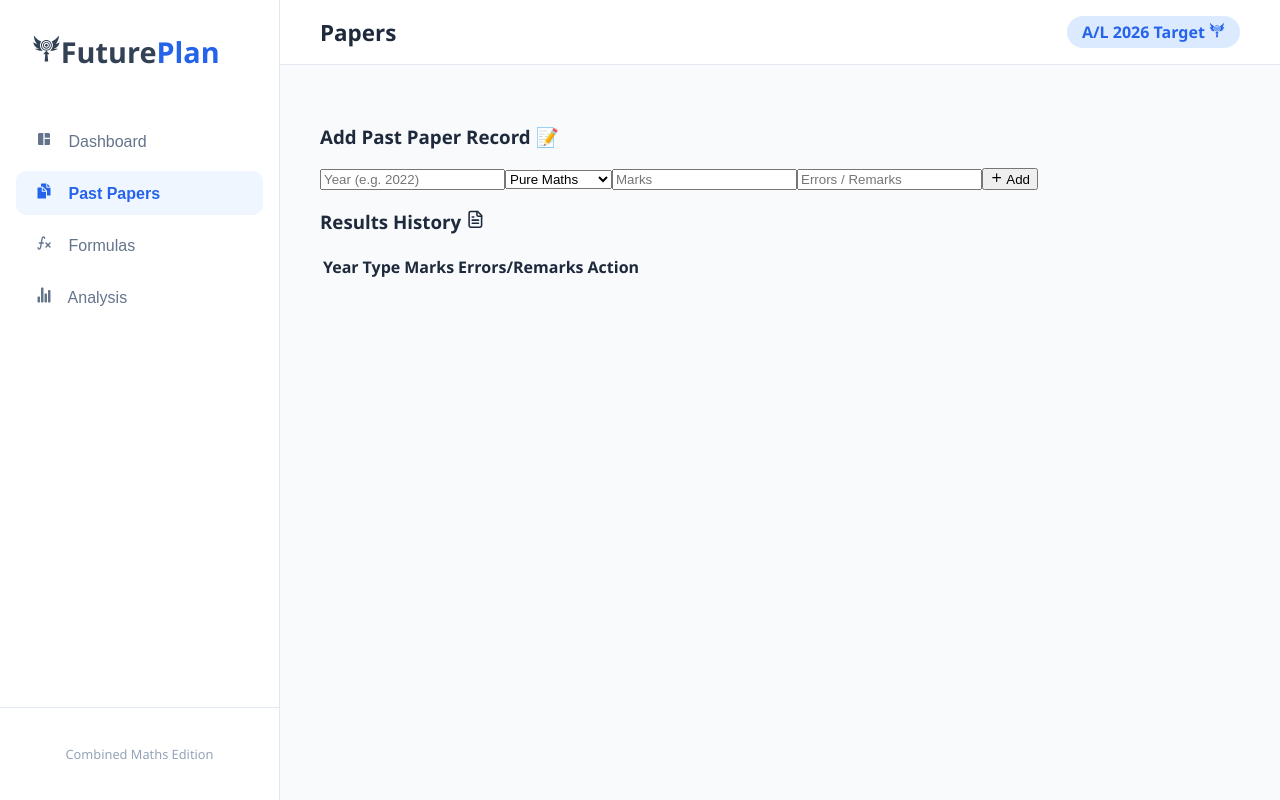
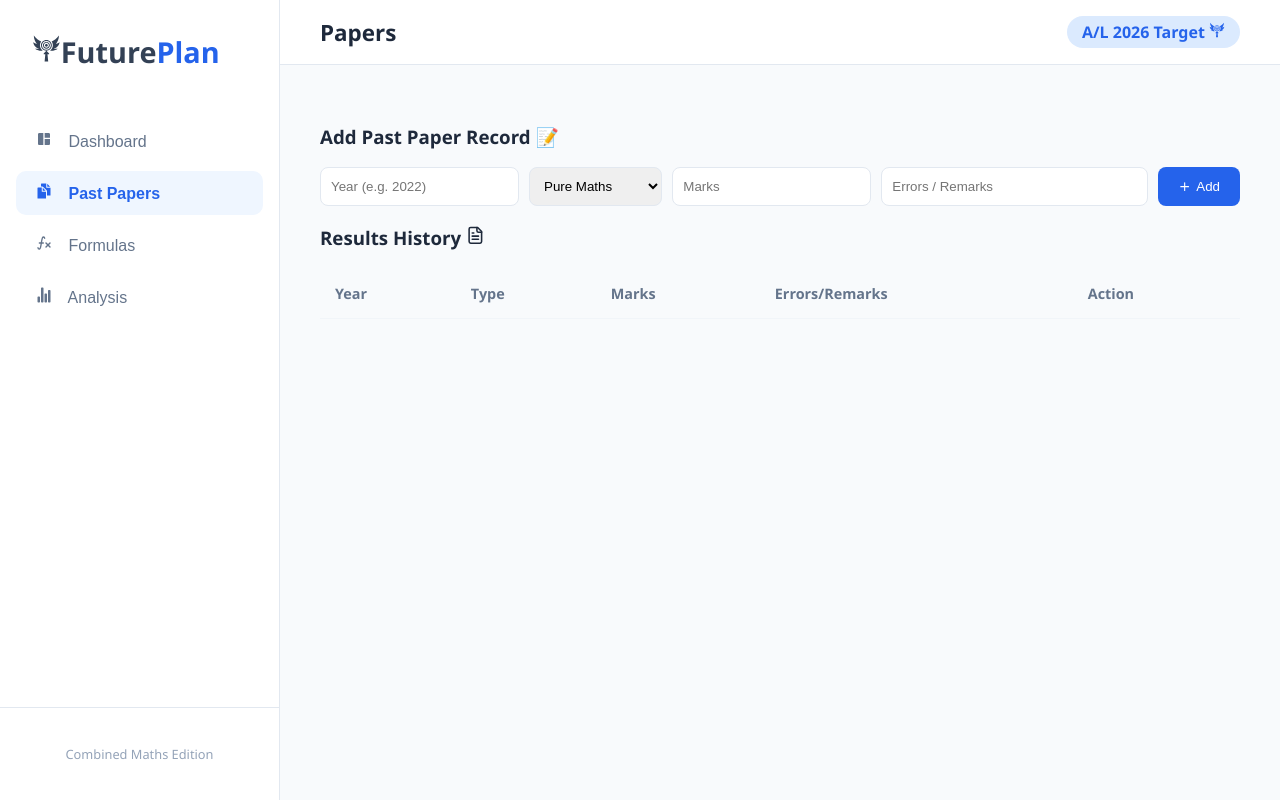
Before and after one commit to lakshan-beast/Future-Plan, a React (Vite) app: page / in a window 1280 px wide. Both pictures are taken after a click on the button "Past Papers". Built offline with nearby package versions, Linux system fonts and the light colour scheme.

Commit message:
Add styles for Papers page: implement form layout and table design

```diff
--- a/src/styles/main.scss
+++ b/src/styles/main.scss
@@ -344,3 +344,91 @@ body {
     }
   }
 }
+
+.papers-page {
+  .paper-form {
+    display: grid;
+    grid-template-columns: 1fr 1fr 1fr 2fr auto;
+    gap: 10px;
+    margin-top: 15px;
+
+    input,
+    select {
+      padding: 10px;
+      border-radius: 8px;
+      border: 1px solid #e2e8f0;
+      outline: none;
+      &:focus {
+        border-color: #2563eb;
+      }
+    }
+
+    button {
+      background: #2563eb;
+      color: white;
+      border: none;
+      padding: 10px 20px;
+      border-radius: 8px;
+      cursor: pointer;
+      display: flex;
+      align-items: center;
+      gap: 5px;
+      &:hover {
+        background: #1d4ed8;
+      }
+    }
+  }
+
+  .papers-table {
+    width: 100%;
+    border-collapse: collapse;
+    margin-top: 15px;
+    th,
+    td {
+      padding: 15px;
+      text-align: left;
+      border-bottom: 1px solid #f1f5f9;
+    }
+    th {
+      color: #64748b;
+      font-weight: 600;
+      font-size: 0.9rem;
+    }
+
+    .tag {
+      padding: 4px 10px;
+      border-radius: 20px;
+      font-size: 0.8rem;
+      font-weight: 600;
+    }
+    .pure {
+      background: #dbeafe;
+      color: #1e40af;
+    }
+    .applied {
+      background: #fef3c7;
+      color: #92400e;
+    }
+
+    .mark-badge {
+      font-weight: 700;
+      color: #1e293b;
+      background: #f1f5f9;
+      padding: 4px 8px;
+      border-radius: 6px;
+    }
+    .error-cell {
+      color: #64748b;
+      font-style: italic;
+      max-width: 250px;
+    }
+
+    .delete-btn {
+      color: #ef4444;
+      background: none;
+      border: none;
+      cursor: pointer;
+      font-size: 1.1rem;
+    }
+  }
+}
```
